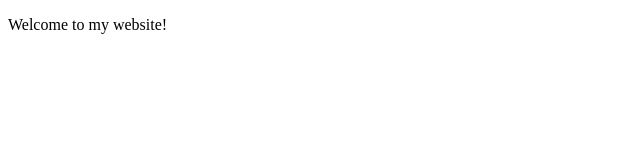
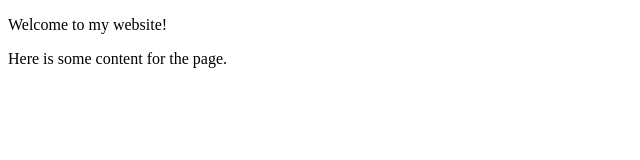
Before and after one commit to yerkimbekk/justtest, a plain HTML site: page index.html in a window 1280 px wide. Shown: the whole page, without its empty margins (0-640 px from the left). Drawn offline with Linux system fonts and the light colour scheme.

Commit message:
new commit

```diff
--- a/index.html
+++ b/index.html
@@ -7,5 +7,6 @@
 </head>
 <body>
     <p>Welcome to my website!</p>
+    <p>Here is some content for the page.</p>
 </body>
 </html>
```
